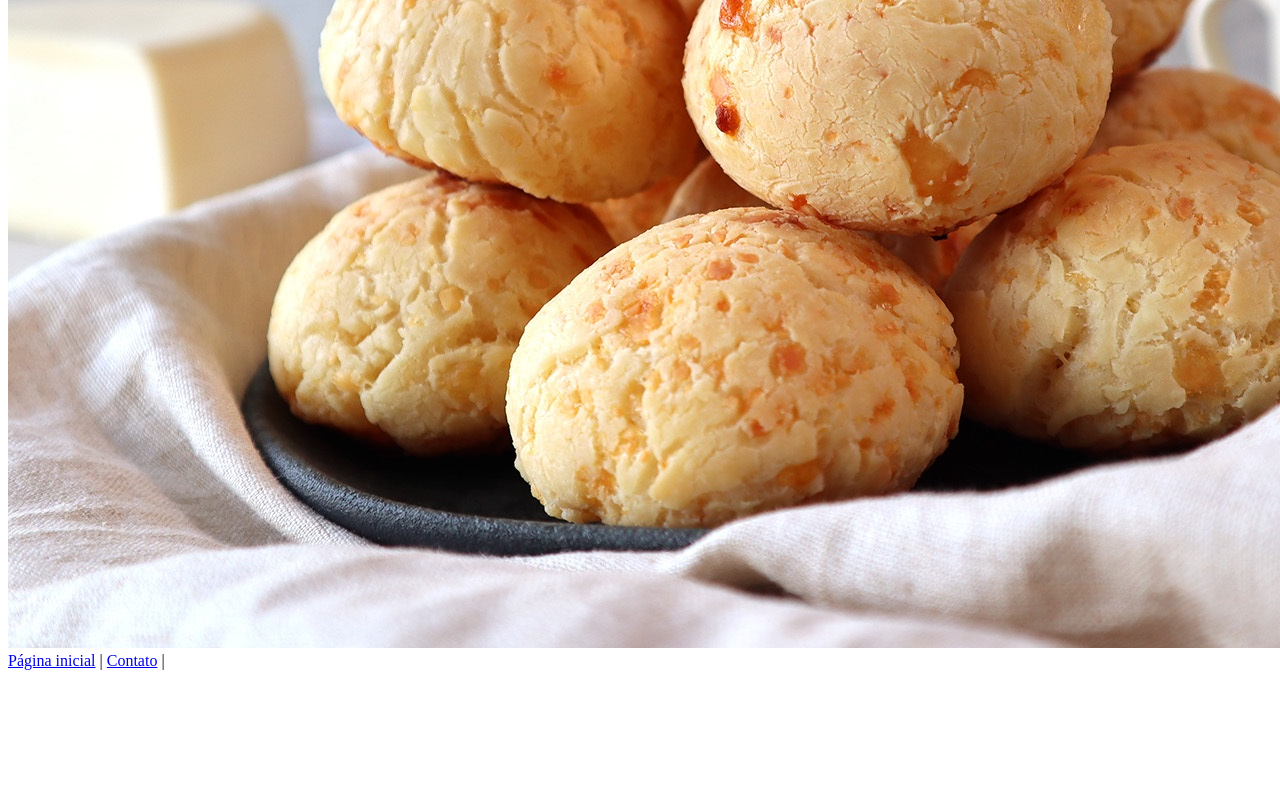
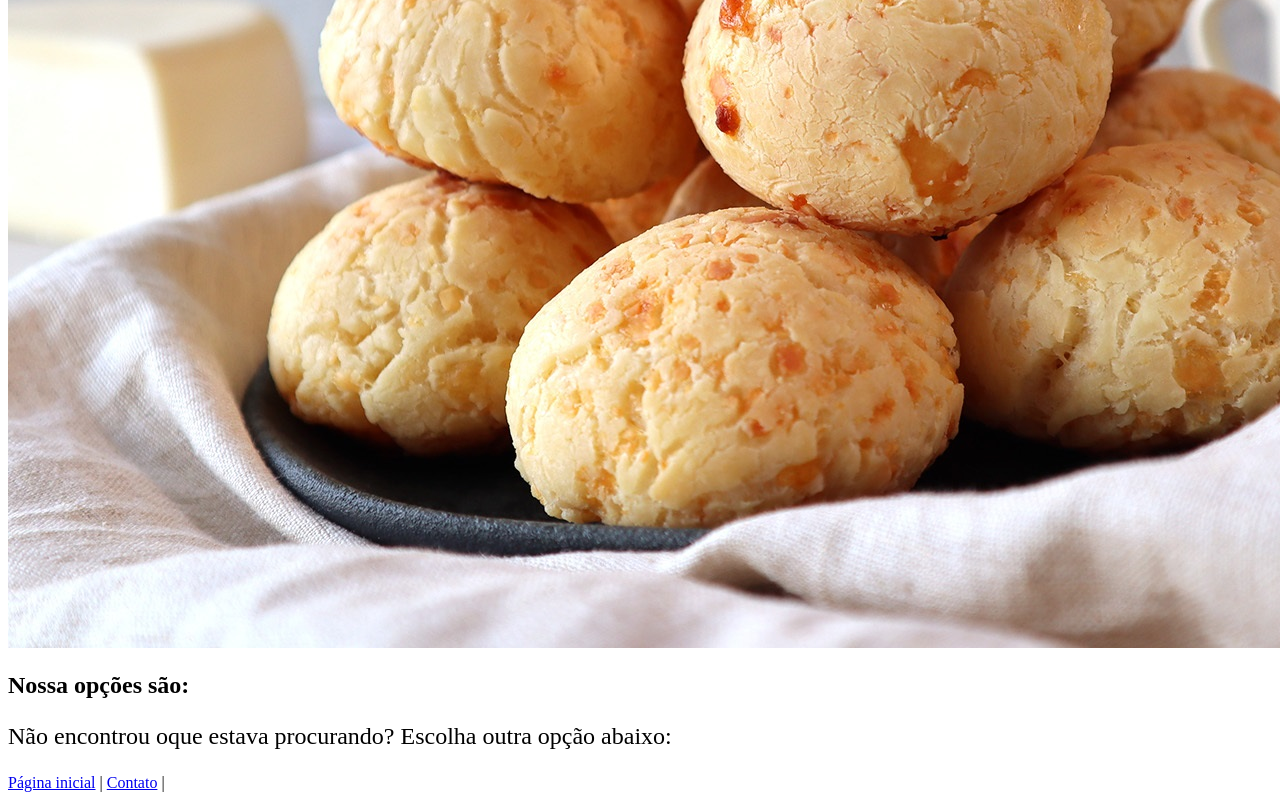
Before and after one commit to GuiDSLeopoldino/cp1front, a plain HTML site: page paginas/cardapio.html in a window 1280 px wide. Shown: the part 1100-1900 px from the top of the page. Before the commit the page ends 1778 px from the top, so only its background shows below. Drawn offline with Linux system fonts and the light colour scheme.

Commit message:
configurado comunicação com final da página cardápio

```diff
--- a/paginas/cardapio.html
+++ b/paginas/cardapio.html
@@ -27,6 +27,18 @@
                 <img src="imagens/pao-de-queijo.jpg" alt="imagem do pão de queijo">
             </div>
         <nav>
+            <h1>Nossa opções são: </h1>
+
+            <div>
+                <style>
+                    .tamanho-grande {
+                    font-size: 24px;
+  }
+                </style>
+
+    <!-- Use a classe no HTML -->
+            <p class="tamanho-grande">Não encontrou oque estava procurando? Escolha outra opção abaixo: </p>
+
             <a href="./index.html">Página inicial</a> |
             <a href="./contato.html">Contato</a> |
         </nav>
```
